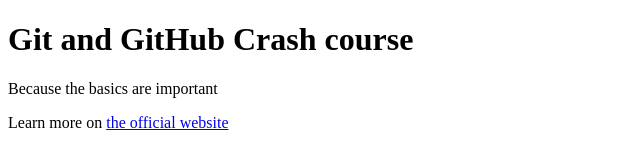
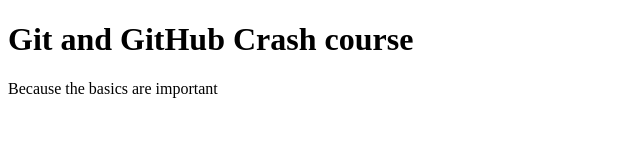
Before and after one commit to sandeepdas0407/gitactions-course, a website: page index.html in a window 1280 px wide. Shown: the whole page, without its empty margins (0-640 px from the left). Drawn offline with Linux system fonts and the light colour scheme.

Commit message:
Revert "added link to Git docs"
This reverts commit 3e21d6a52a0966c31e91411875e352f08428108d.

```diff
--- a/index.html
+++ b/index.html
@@ -9,6 +9,5 @@
     <body>
         <h1>Git and GitHub Crash course</h1>
         <p>Because the basics are important</p>
-        <p>Learn more on <a href="https://git-scm.com/book/en/v2">the official website</a></p>
     </body>
 </html>
```
